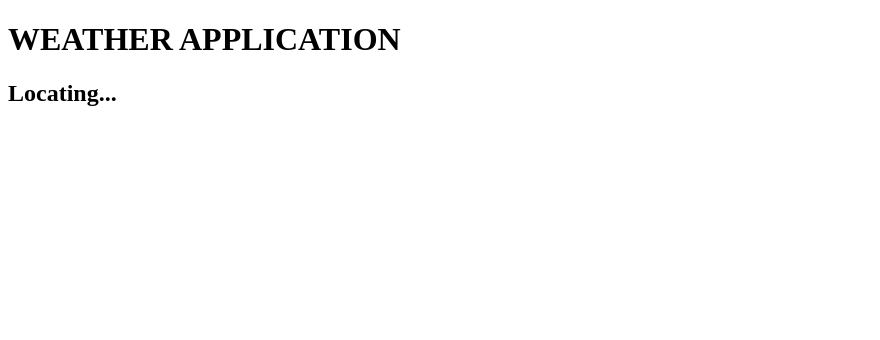
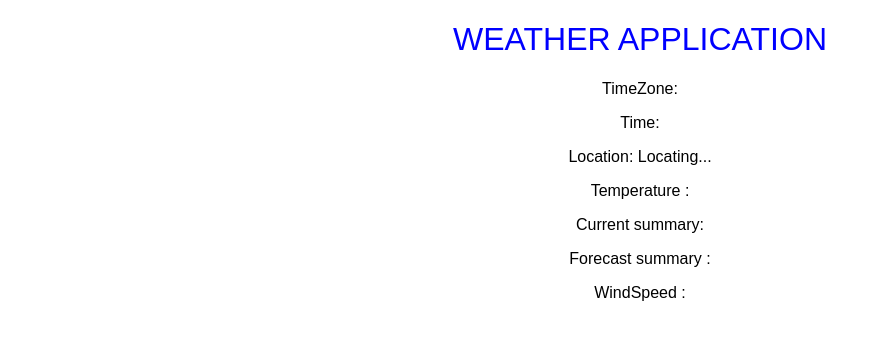
Before and after one commit to sivagarapati/WeatherApp, a plain HTML site: page index.html in a window 1280 px wide. Shown: the whole page, without its empty margins (0-880 px from the left). Drawn offline with nearby package versions, Linux system fonts and the light colour scheme.

Commit message:
change api key

```diff
--- a/app.js
+++ b/app.js
@@ -1,7 +1,7 @@
 function weather() {
 
     var location = document.getElementById("location");
-    var apiKey = 'f536d4c3330c0a1391370d1443cee848'; // PLEASE SIGN UP FOR YOUR OWN API KEY
+    var apiKey = 'a2b6fa41455527b9a640096e6cf4b1d1'; // PLEASE SIGN UP FOR YOUR OWN API KEY
     var url = 'https://api.darksky.net/forecast/';
 
     navigator.geolocation.getCurrentPosition(success, error);
@@ -15,6 +15,10 @@ function weather() {
        $.getJSON(url + apiKey + "/" + latitude + "," + longitude + "?callback=?", function(data) {
         $('#temp').html(data.currently.temperature + '° F');
         $('#minutely').html(data.minutely.summary);
+        $('#TimeZone').html(data.timezone);
+        $('#time').html(data.currently.time);
+        $('#summary').html(data.currently.summary);
+        $('#windspeed').html(data.currently.windSpeed);
       });
     }
 
--- a/index.html
+++ b/index.html
@@ -3,14 +3,20 @@
 <head>
   <meta charset="utf-8">
   <title>Siva Weather app</title>
-  <style type="text/css" href="styles.css"></style>
+  <link rel="stylesheet" href="styles.css"/>
   <script src="https://code.jquery.com/jquery-3.3.1.min.js"></script>
 
 </head>
 <body>
     <h1>WEATHER APPLICATION</h1>
-    <h1><div id="temp"></div><div id="minutely"></div></h1>
-      <h2><div id="location"></div></h2>
+    <p>TimeZone: <span id="TimeZone"></span> </p>
+    <p>Time: <span id="time"></span></p>
+    <p>Location: <span id="location"></span></p>
+    <p>Temperature : <span id="temp"></span></p>
+    <p>Current summary: <span id="summary"></span></p>
+    <p> Forecast summary : <span id="minutely"></span></p>
+    <p> WindSpeed : <span id="windspeed"></span></p>
+
 
 </body>
 <script type="text/javascript" src="app.js"></script>
--- a/styles.css
+++ b/styles.css
@@ -1,12 +1,15 @@
 html{
 	font-family: "Avenir Next", Helevetica, sans-serif;
-	text-align: center;
+    text-align: center;
+
 }
 
 body {
-	margin: 0 auto;
+    margin: 0 auto;
+    text-align: center;
 }
 
-h1, h2 {
-	font-weight: 300;
+h1 {
+    font-weight: 300;
+    color: blue;
 }
```
